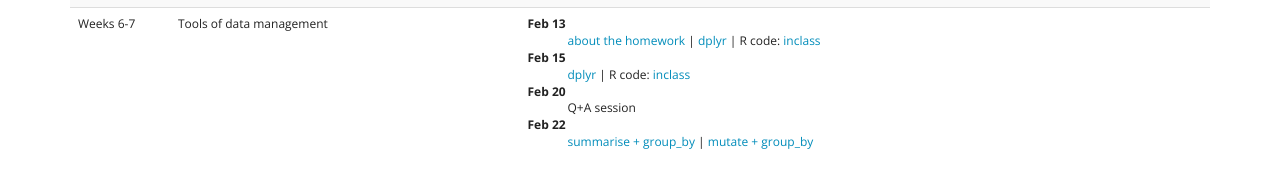
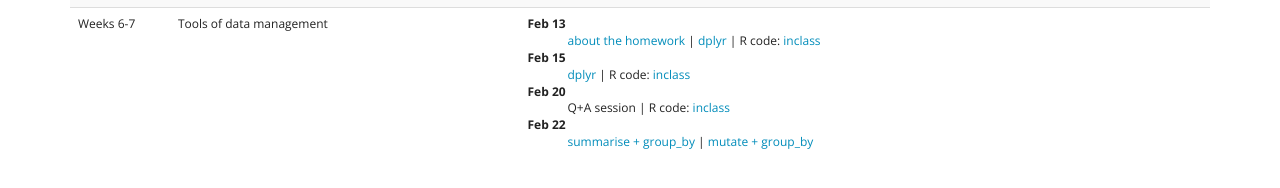
Before and after one commit to Stat480-at-ISU/Stat480-at-ISU.github.io-2019, a Jekyll site: the page built from schedule.html, in a window 1280 px wide. Shown: the part 567-755 px from the top of the page. Built offline with Jekyll 4.4.1, drawn with Linux system fonts in a browser that asks for light colours.

Commit message:
Update schedule.html

```diff
--- a/schedule.html
+++ b/schedule.html
@@ -97,7 +97,7 @@ slides: <a href="../materials/02_reading-files/01_ascii.html" target=_blank>read
           <dd>    <a href="../materials/03_tidyverse/01_dplyr.html" target=_blank>dplyr</a> | R code: <a href="code/feb15-inclass.R">inclass</a>
           </dd>
           <dt>Feb 20</dt>
-          <dd>  Q+A session  </dd>
+          <dd>  Q+A session | R code: <a href="code/feb20-inclass.R">inclass</a> </dd>
           <dt>Feb 22</dt>
           <dd>    <a href="../materials/03_tidyverse/02_dplyr-examples.html" target=_blank>summarise + group_by</a> | <a href="../materials/03_tidyverse/03_dplyr-examples.html" target=_blank>mutate + group_by</a>
           </dd>
```
